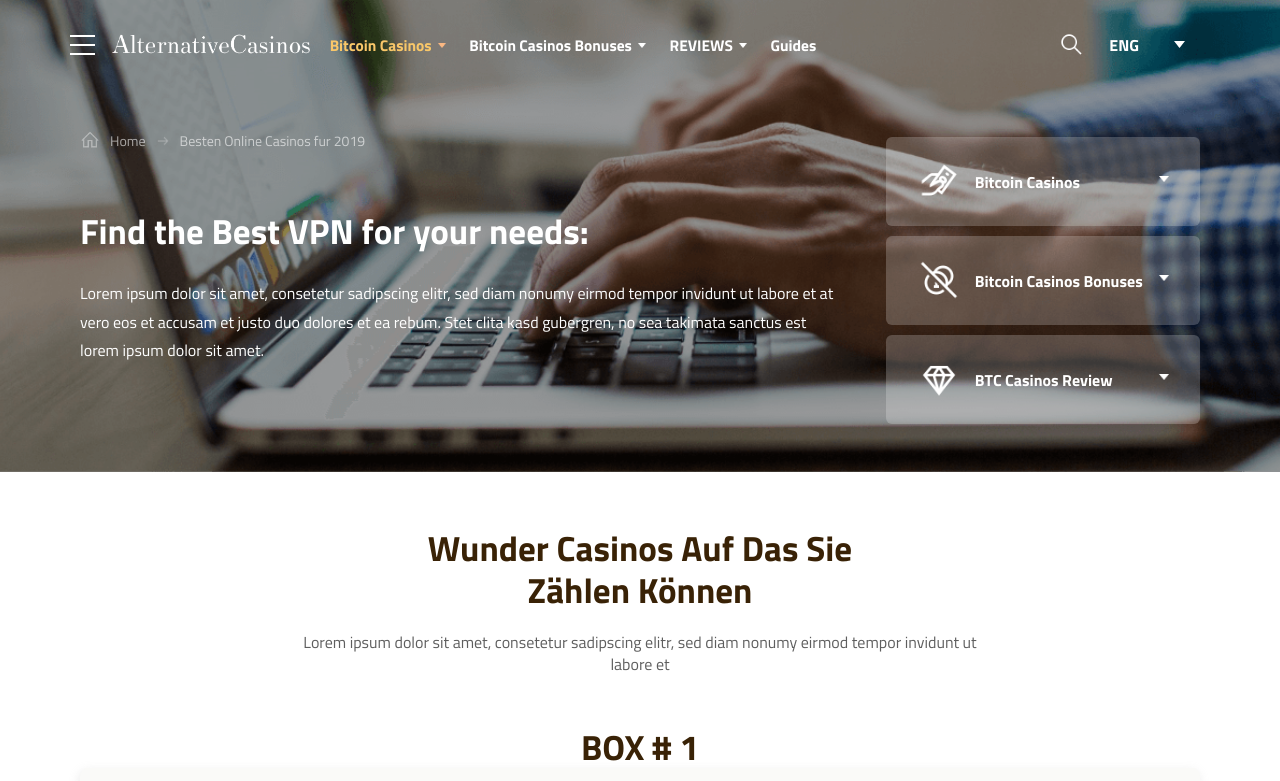
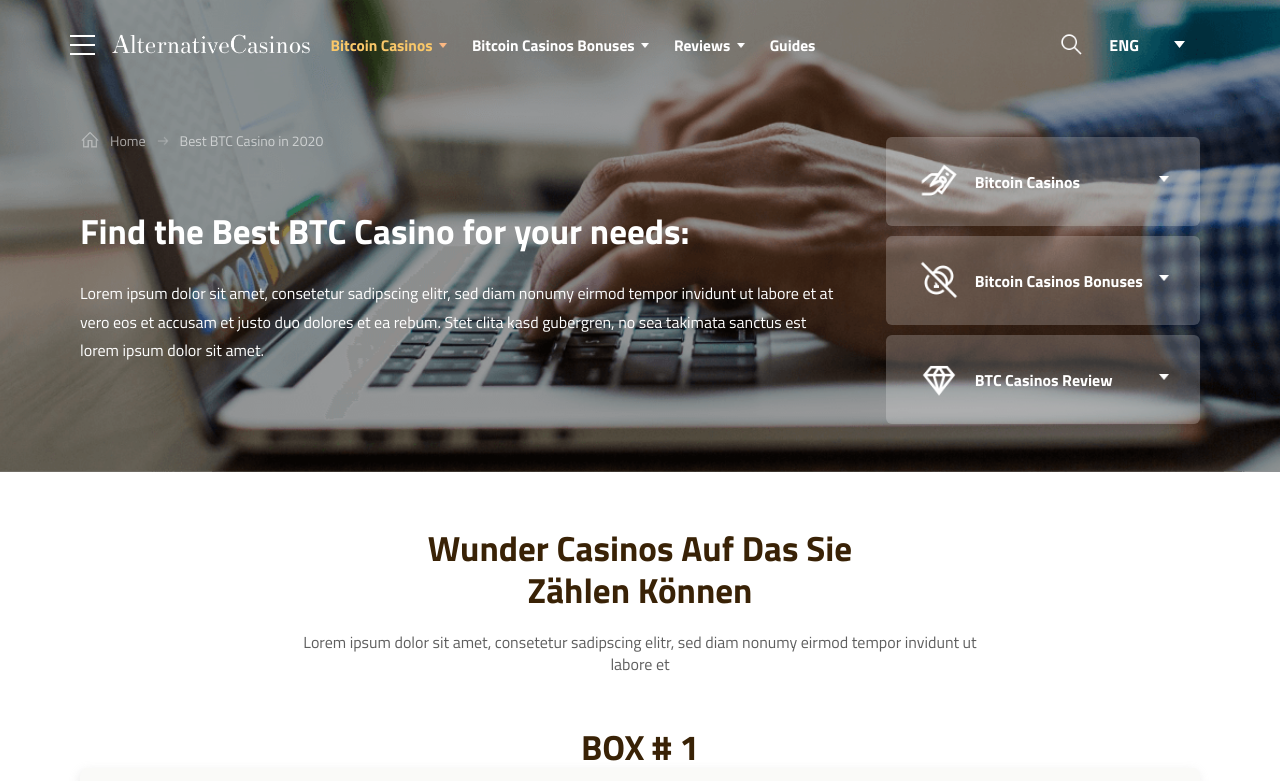
Before and after one commit to sllarkPages/vpnTemp, a website: page index.html in a window 1280 px wide. Shown: the top 781 px of the page. Drawn offline with Linux system fonts and the light colour scheme.

Commit message:
changed homepage text

```diff
--- a/index.html
+++ b/index.html
@@ -69,7 +69,7 @@
             </li>
 
             <li class="headerThirdLi">
-              <a href="#">REVIEWS</a>
+              <a href="#">Reviews</a>
               <picture>
                 <source srcset="img/webp/buttonDropdownArrow.webp" type="image/webp">
                 <source srcset="img/icon/buttonDropdownArrow.png" type="image/png">
@@ -149,14 +149,15 @@
                 <source srcset="img/icon/arrow.png" type="image/png">
                 <img src="img/icon/arrow.png" alt="Home Icon">
               </picture>
-                Besten Online Casinos fur 2019</a>
+                Best BTC Casino in 2020
+              </a>
 
             </div>
 
           </div>
 
           <h1>
-            Find the Best VPN for your needs:
+            Find the Best BTC Casino for your needs:
           </h1>
           <p>
             Lorem ipsum dolor sit amet, consetetur sadipscing elitr, sed diam nonumy eirmod tempor invidunt ut labore et at vero eos et accusam et justo duo dolores et ea rebum. Stet clita kasd gubergren, no sea takimata sanctus est lorem ipsum dolor sit amet.
--- a/package.json
+++ b/package.json
@@ -21,6 +21,6 @@
   },
   "homepage": "https://github.com/sllark/vpn#readme",
   "dependencies": {
-    "node-sass": "^4.13.0"
+    "node-sass": "^4.13.1"
   }
 }
```
Also changed, not shown: 1 other file.
